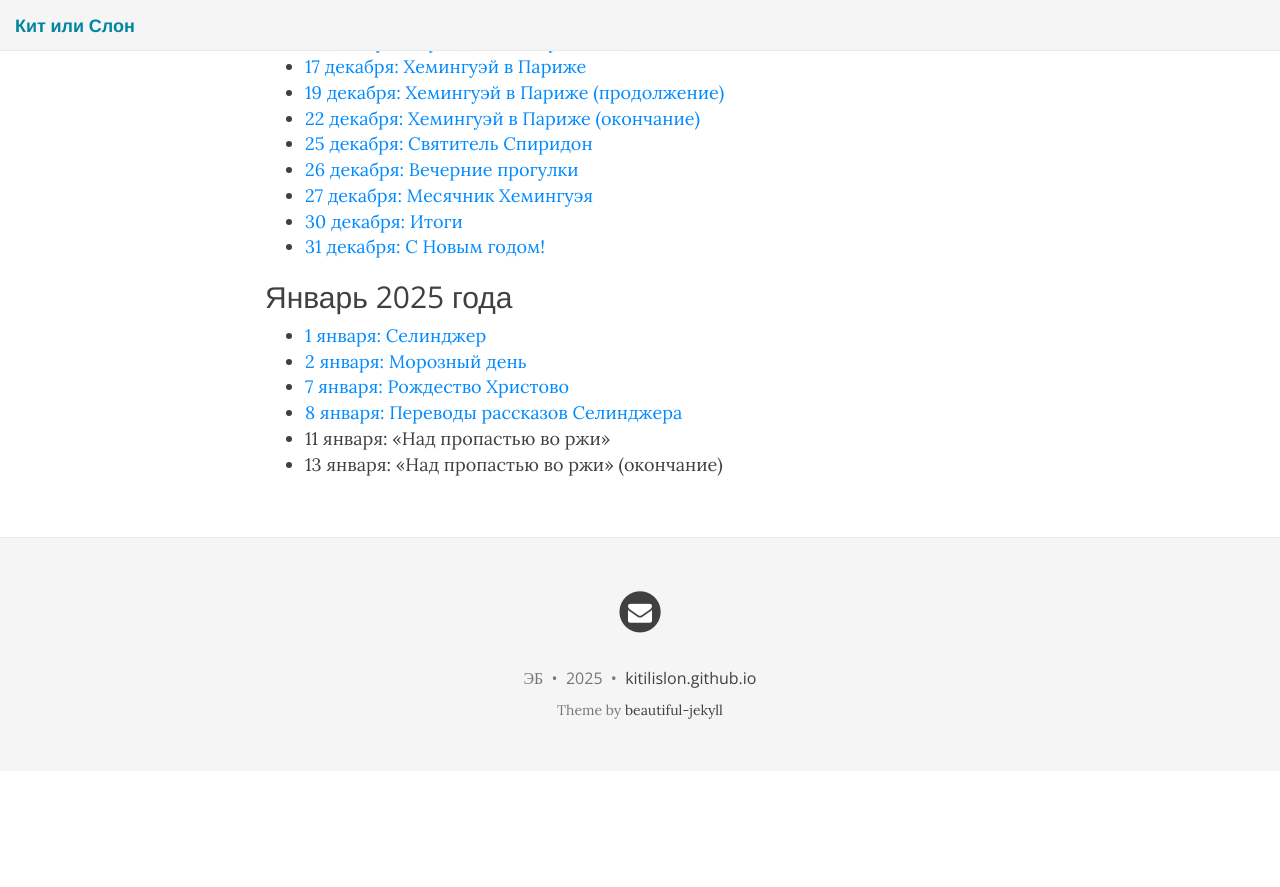
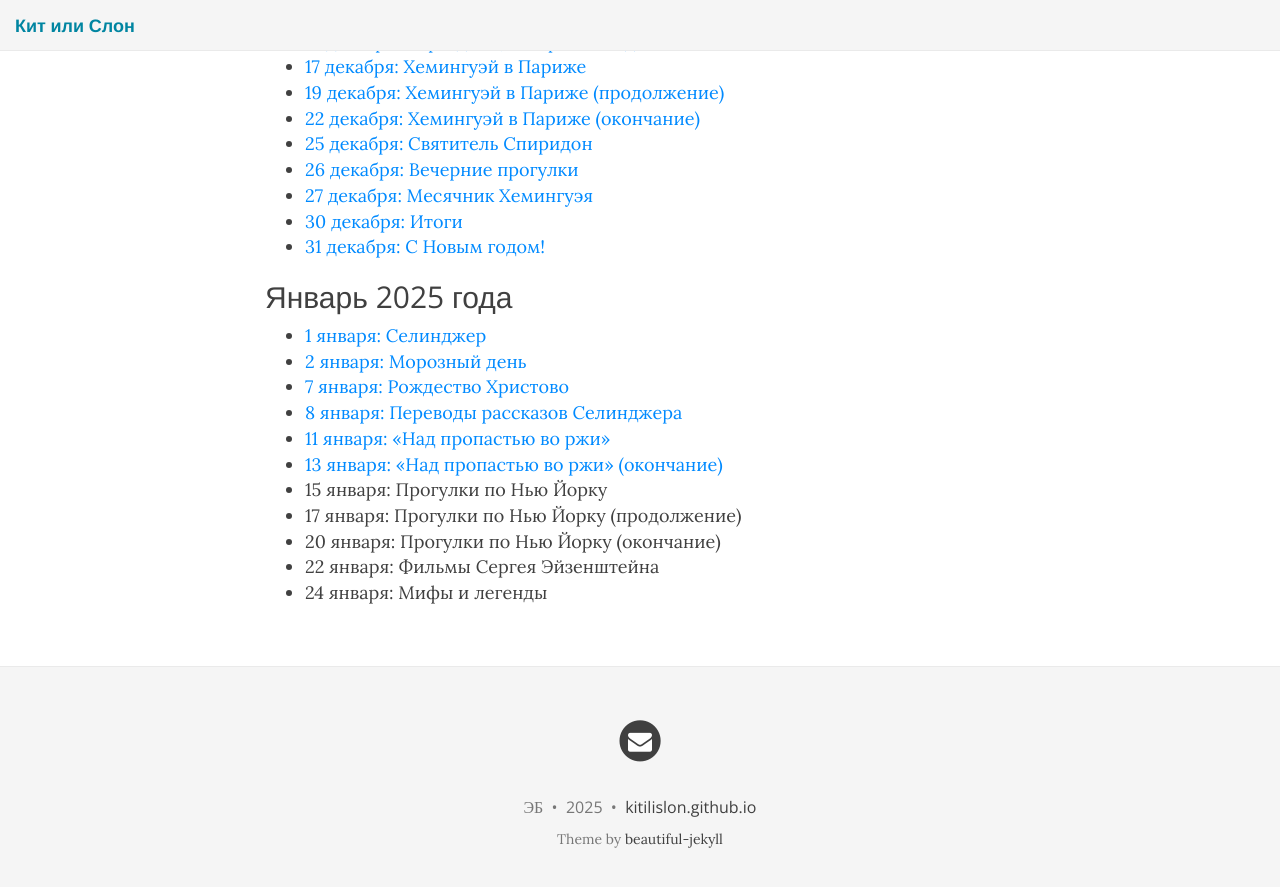
Before and after one commit to KitIliSlon/KitIliSlon.github.io, a Jekyll site: the page built from index.md, in a window 1280 px wide and 900 px high, scrolled down 1444 px. Shown: the top 887 px of the window. Built offline with Jekyll 4.4.1, drawn with Linux system fonts in a browser that asks for light colours; nearby versions of some CDN libraries; before the commit the page ends 2215 px from its top, so only the background shows below that.

Commit message:
2025-01-13

```diff
--- a/index.md
+++ b/index.md
@@ -65,5 +65,10 @@ published: true
 * [2 января: Морозный день](https://kitilislon.github.io/2025-01-02)
 * [7 января: Рождество Христово](https://kitilislon.github.io/2025-01-07)
 * [8 января: Переводы рассказов Селинджера](https://kitilislon.github.io/2025-01-08)
-* 11 января: «Над пропастью во ржи»
-* 13 января: «Над пропастью во ржи» (окончание)
+* [11 января: «Над пропастью во ржи»](https://kitilislon.github.io/2025-01-11)
+* [13 января: «Над пропастью во ржи» (окончание)](https://kitilislon.github.io/2025-01-13)
+* 15 января: Прогулки по Нью Йорку
+* 17 января: Прогулки по Нью Йорку (продолжение)
+* 20 января: Прогулки по Нью Йорку (окончание)
+* 22 января: Фильмы Сергея Эйзенштейна
+* 24 января: Мифы и легенды
```
Also changed, not shown: 2025-01-11.md (added, +19 -0 lines), 2025-01-13.md (added, +21 -0 lines).
